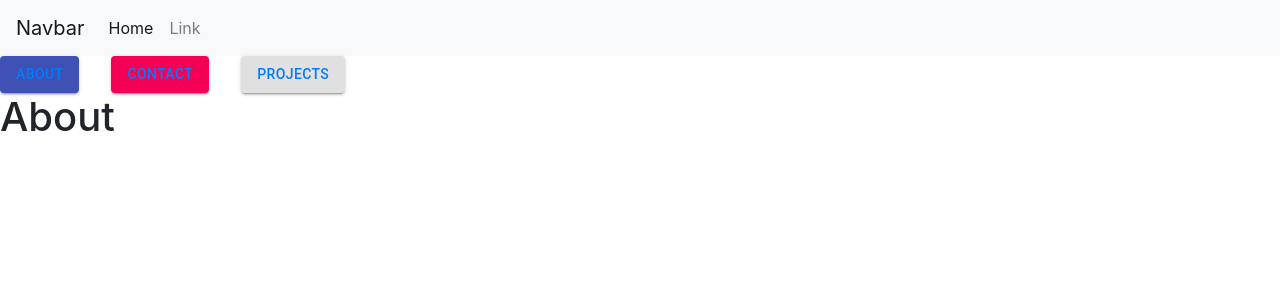
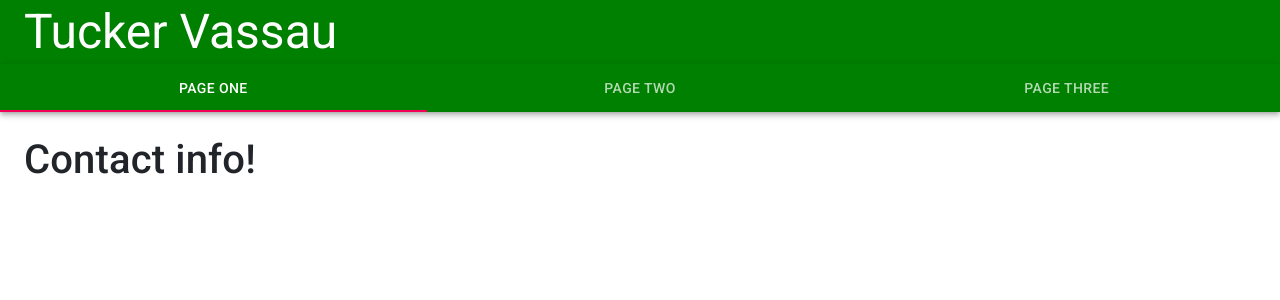
Before and after one commit to TuckerV/portfolio-professional, a React (Create React App) app: page / in a window 1280 px wide. Shown: the top 300 px of the page. Built offline with nearby package versions, Linux system fonts and the light colour scheme.

Commit message:
Changed from Router to Tabs

```diff
--- a/public/index.html
+++ b/public/index.html
@@ -11,6 +11,7 @@
     />
     <link rel="apple-touch-icon" href="%PUBLIC_URL%/logo192.png" />
     <link rel="stylesheet" href="https://stackpath.bootstrapcdn.com/bootstrap/4.3.1/css/bootstrap.min.css" integrity="sha384-ggOyR0iXCbMQv3Xipma34MD+dH/1fQ784/j6cY/iJTQUOhcWr7x9JvoRxT2MZw1T" crossorigin="anonymous">
+    <link rel="stylesheet" href="https://fonts.googleapis.com/css?family=Roboto:300,400,500,700&display=swap" />
     <link rel="manifest" href="%PUBLIC_URL%/manifest.json" />
     <!--
       Notice the use of %PUBLIC_URL% in the tags above.
--- a/src/App.css
+++ b/src/App.css
@@ -14,7 +14,7 @@
 }
 
 .App-header {
-  background-color: #282c34;
+  background-color: #0f4e31;
   min-height: 100vh;
   display: flex;
   flex-direction: column;
@@ -36,3 +36,11 @@
     transform: rotate(360deg);
   }
 }
+
+.addBorder {
+  border: solid 2px black;
+}
+
+.makeGreen {
+  background-color: green;
+}
--- a/src/App.js
+++ b/src/App.js
@@ -1,57 +1,140 @@
 import React from "react";
 import './App.css';
-import {
-  BrowserRouter as Router,
-  Switch,
-  Route,
-  Link
-} from "react-router-dom";
+// import {
+//   BrowserRouter as Router,
+//   Switch,
+//   Route,
+//   Link
+// } from "react-router-dom";
 import Contact from "./components/Contact";
 import Projects from "./components/Projects";
 import About from "./components/About";
 import Navbar from "./components/Navbar";
-import Button from '@material-ui/core/Button';
-import Grid from '@material-ui/core/Grid'
+import { AppBar, Tabs, Tab} from '@material-ui/core'
+import PropTypes from 'prop-types';
+import { makeStyles } from '@material-ui/core/styles';
+import Typography from '@material-ui/core/Typography';
+import Box from '@material-ui/core/Box';
+import { green } from "@material-ui/core/colors";
 
-export default function App() {
+function TabPanel(props) {
+  const { children, value, index, ...other } = props;
+
   return (
-    <Router>
-      <div>
-        <nav>
-            <Navbar />
-            <Grid container spacing={4}>
-              <Grid item>
-                <Button variant="contained" color="primary">
-                  <Link to="/">About</Link>
-                </Button>
-              </Grid>
-
-              <Grid item>
-                <Button variant="contained" color="secondary">
-                  <Link to="/contact">Contact</Link>
-                </Button>
-              </Grid>
-
-              <Grid item>
-                <Button variant="contained" color="danger">
-                  <Link to="/contact">Projects</Link>
-                </Button>
-              </Grid>
-            </Grid>
-        </nav>
-
-        <Switch>
-          <Route path="/contact">
-            <Contact />
-          </Route>
-          <Route path="/projects">
-            <Projects />
-          </Route>
-          <Route path="/">
-            <About />
-          </Route>
-        </Switch>
-      </div>
-    </Router>
+    <Typography
+      component="div"
+      role="tabpanel"
+      hidden={value !== index}
+      id={`nav-tabpanel-${index}`}
+      aria-labelledby={`nav-tab-${index}`}
+      {...other}
+    >
+      {value === index && <Box p={3}>{children}</Box>}
+    </Typography>
   );
 }
+
+TabPanel.propTypes = {
+  children: PropTypes.node,
+  index: PropTypes.any.isRequired,
+  value: PropTypes.any.isRequired,
+};
+
+function a11yProps(index) {
+  return {
+    id: `nav-tab-${index}`,
+    'aria-controls': `nav-tabpanel-${index}`,
+  };
+}
+
+function LinkTab(props) {
+  return (
+    <Tab
+      component="a"
+      onClick={(event) => {
+        event.preventDefault();
+      }}
+      {...props}
+    />
+  );
+}
+
+const useStyles = makeStyles((theme) => ({
+  root: {
+    flexGrow: 1,
+    backgroundColor: "green",
+  },
+}));
+
+export default function NavTabs() {
+  const classes = useStyles();
+  const [value, setValue] = React.useState(0);
+
+  const handleChange = (event, newValue) => {
+    setValue(newValue);
+  };
+
+  return (
+    <div >
+      <Navbar style={classes.root}/>
+      <AppBar position="static" className={classes.root}>
+        <Tabs
+          variant="fullWidth"
+          value={value}
+          onChange={handleChange}
+          aria-label="nav tabs example"
+        >
+          <LinkTab label="Page One" {...a11yProps(0)} />
+          <LinkTab label="Page Two"  {...a11yProps(1)} />
+          <LinkTab label="Page Three"  {...a11yProps(2)} />
+        </Tabs>
+      </AppBar>
+        <TabPanel value={value} index={0}>
+             <Contact />
+        </TabPanel>
+        <TabPanel value={value} index={1}>
+             <Projects />
+        </TabPanel>
+        <TabPanel value={value} index={2}>
+             <About />
+        </TabPanel>
+    </div>
+  );
+}
+
+// export default function App() {
+
+
+//   return (
+//     <Router>
+//       <div>
+//         <Navbar />
+
+//         <Grid container >
+
+//         <Button variant="contained" color="primary">
+//           <Link to="/">About</Link>
+//         </Button>
+//         <Button variant="contained" color="secondary">
+//           <Link to="/contact">Contact</Link>
+//         </Button>
+//         <Button variant="contained" color="primary">
+//           <Link to="/projects">Projects</Link>
+//         </Button>
+
+//         <Switch>
+//           <Route path="/contact">
+//             <Contact />
+//           </Route>
+//           <Route path="/projects">
+//             <Projects />
+//           </Route>
+//           <Route path="/">
+//             <About />
+//           </Route>
+//         </Switch>
+//         </Grid>
+//       </div>
+//     </Router>
+//   );
+// }
--- a/src/components/Navbar.js
+++ b/src/components/Navbar.js
@@ -1,25 +1,14 @@
 import React from 'react'
+import { AppBar, Toolbar, Typography } from '@material-ui/core'
 
-export default function Navbar() {
+export default function Navbar(props) {
     return (
-        <div>
-            <nav class="navbar navbar-expand-sm navbar-light bg-light">
-                <a class="navbar-brand" href="#">Navbar</a>
-                <button class="navbar-toggler d-lg-none" type="button" data-toggle="collapse" data-target="#collapsibleNavId" aria-controls="collapsibleNavId"
-                    aria-expanded="false" aria-label="Toggle navigation">
-                    <span class="navbar-toggler-icon"></span>
-                </button>
-                <div class="collapse navbar-collapse" id="collapsibleNavId">
-                    <ul class="navbar-nav mr-auto mt-2 mt-lg-0">
-                        <li class="nav-item active">
-                            <a class="nav-link">Home <span class="sr-only">(current)</span></a>
-                        </li>
-                        <li class="nav-item">
-                            <a class="nav-link">Link</a>
-                        </li>
-                    </ul>
-                </div>
-            </nav>
-        </div>
+        <AppBar className={props.style} position='static'>
+            <Toolbar>
+                <Typography variant="h3" align="center">
+                    Tucker Vassau
+                </Typography>
+            </Toolbar>
+        </AppBar>
     )
 }
```
